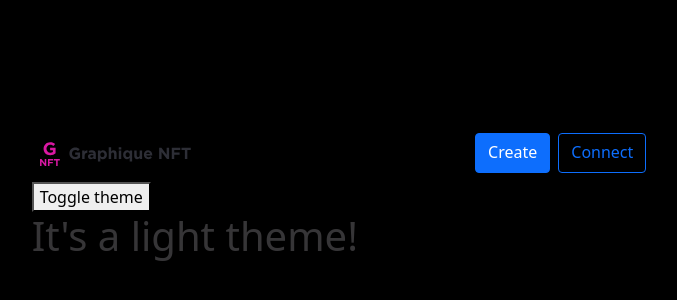
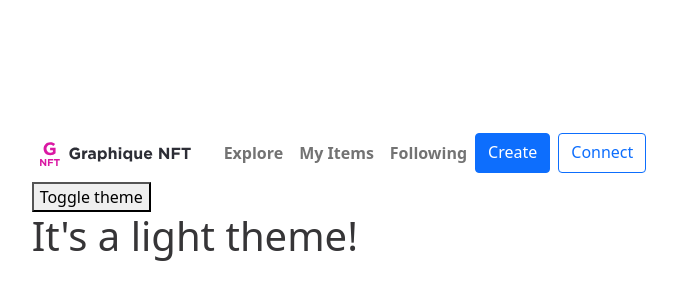
Before and after one commit to roshie/graphique-nft, a React (Create React App) app: page / in a window 1280 px wide. Shown: the part 204-504 px from the top of the page, without its empty margins (301-978 px from the left). Built offline with nearby package versions, Linux system fonts and the light colour scheme.

Commit message:
change light bg color

```diff
--- a/src/theme.js
+++ b/src/theme.js
@@ -1,6 +1,6 @@
 export const lightTheme = {
   themeName: "light",
-  body: "#000000",
+  body: "#FFFFFF",
   text: "#363537",
   primary: "#DA18A3",
   gradient: "linear-gradient(#EB1484, #C81CC5)",
```
